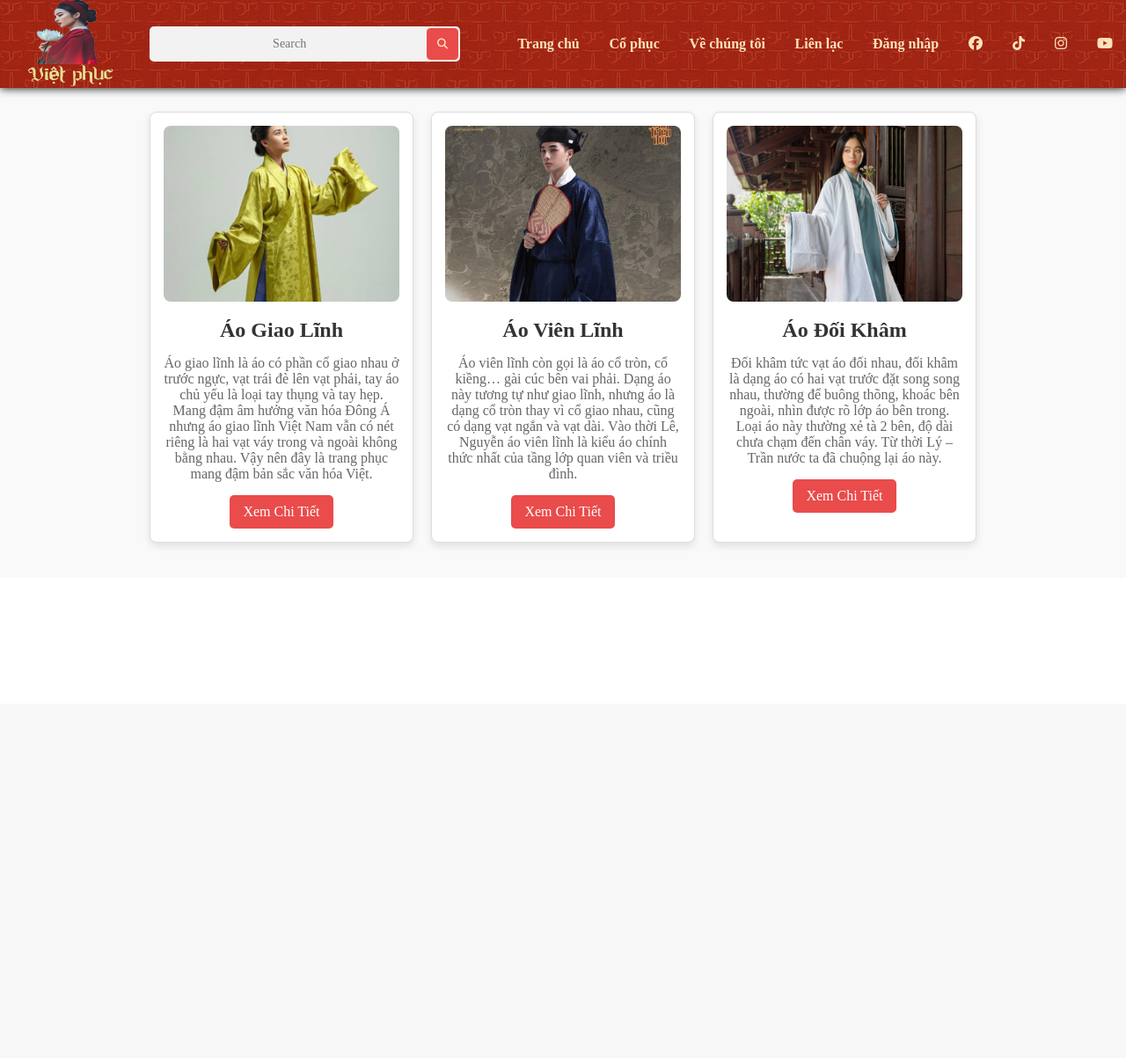
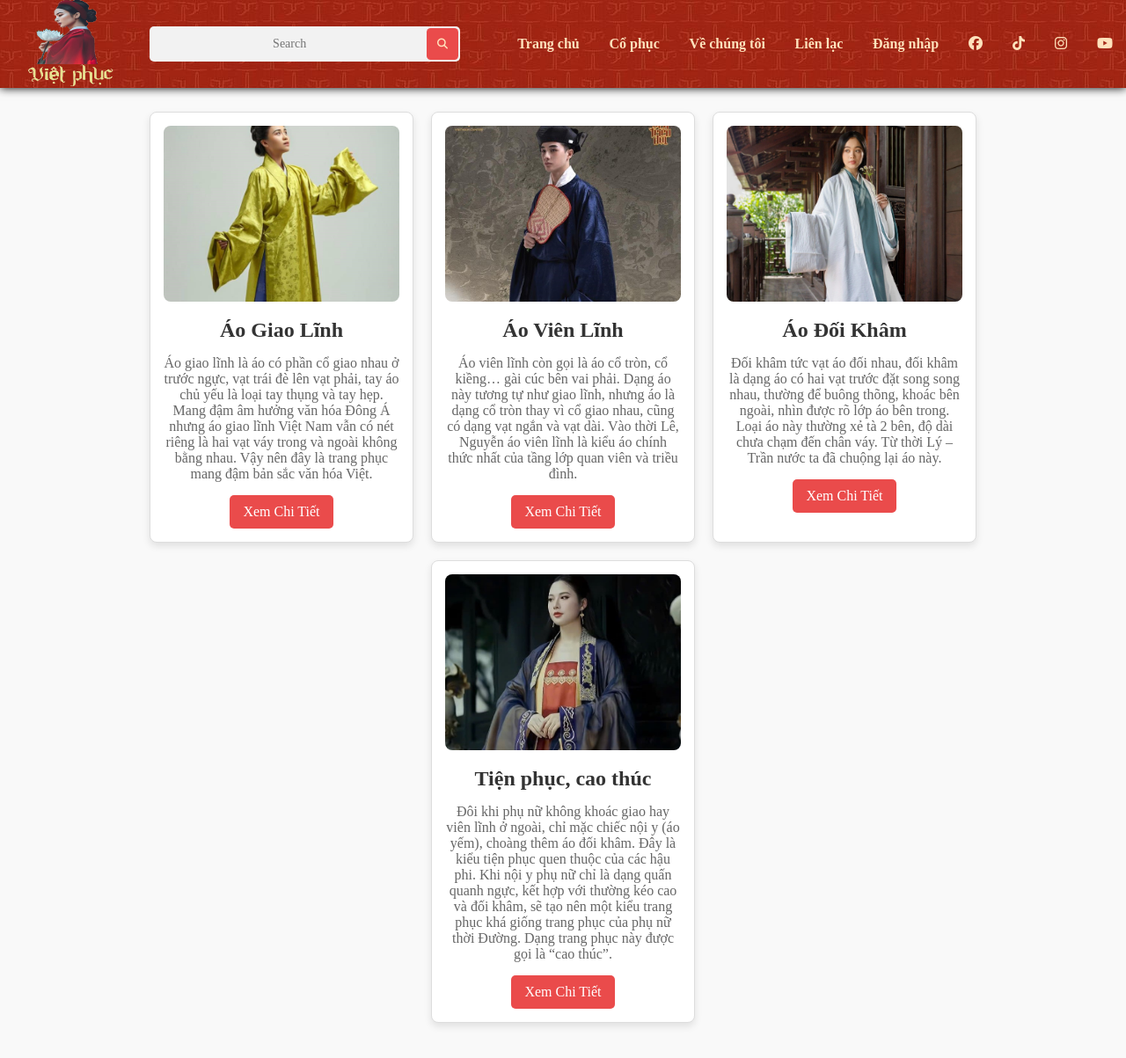
Before and after one commit to Ducs2005/traditional-costume-promotion, a PHP site: page /product_description.php in a window 1280 px wide. Shown: the whole page at 88% size. Before the commit the page ends 621 px from the top, so only its background shows below. Run offline with PHP 8.4, Linux system fonts and the light colour scheme; some libraries are stand-ins or nearby versions; some web fonts are replaced.

Commit message:
Update product_description.php

```diff
--- a/product_description.php
+++ b/product_description.php
@@ -69,6 +69,12 @@
                     <p>Đối khâm tức vạt áo đối nhau, đối khâm là dạng áo có hai vạt trước đặt song song nhau, thường để buông thõng, khoác bên ngoài, nhìn được rõ lớp áo bên trong. Loại áo này thường xẻ tà 2 bên, độ dài chưa chạm đến chân váy. Từ thời Lý – Trần nước ta đã chuộng lại áo này.</p>
                     <a href="product3-details.html" class="btn">Xem Chi Tiết</a>
                 </div>
+                <div class="product-card">
+                    <img src="img//product/caothuc.jpg" alt="Sản phẩm 4">
+                    <h2>Tiện phục, cao thúc</h2>
+                    <p>Đôi khi phụ nữ không khoác giao hay viên lĩnh ở ngoài, chỉ mặc chiếc nội y (áo yếm), choàng thêm áo đối khâm. Đây là kiểu tiện phục quen thuộc của các hậu phi. Khi nội y phụ nữ chỉ là dạng quấn quanh ngực, kết hợp với thường kéo cao và đối khâm, sẽ tạo nên một kiểu trang phục khá giống trang phục của phụ nữ thời Đường. Dạng trang phục này được gọi là “cao thúc”.</p>
+                    <a href="product3-details.html" class="btn">Xem Chi Tiết</a>
+                </div>
             </div>
         </div>
     </section>
```
